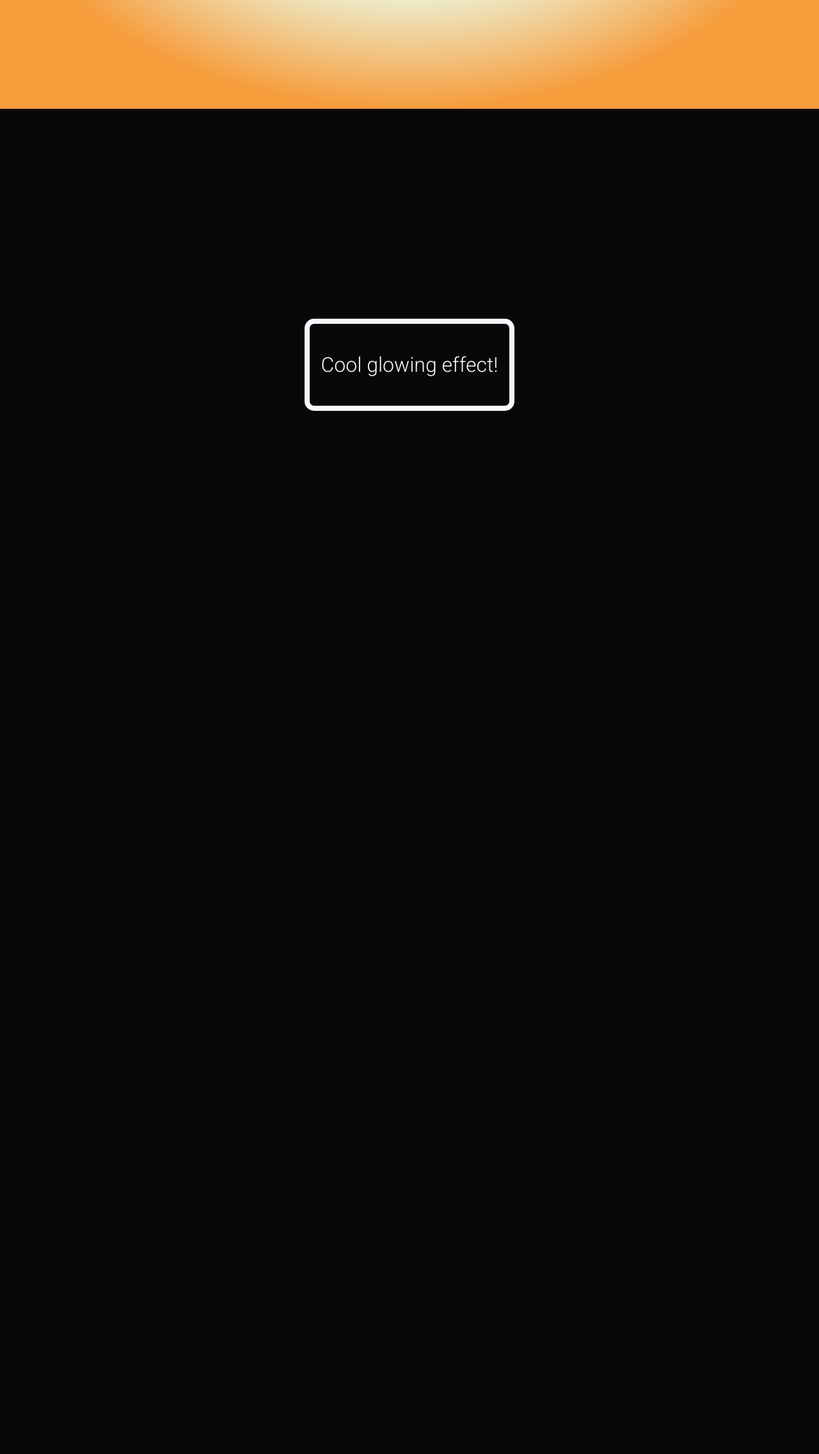
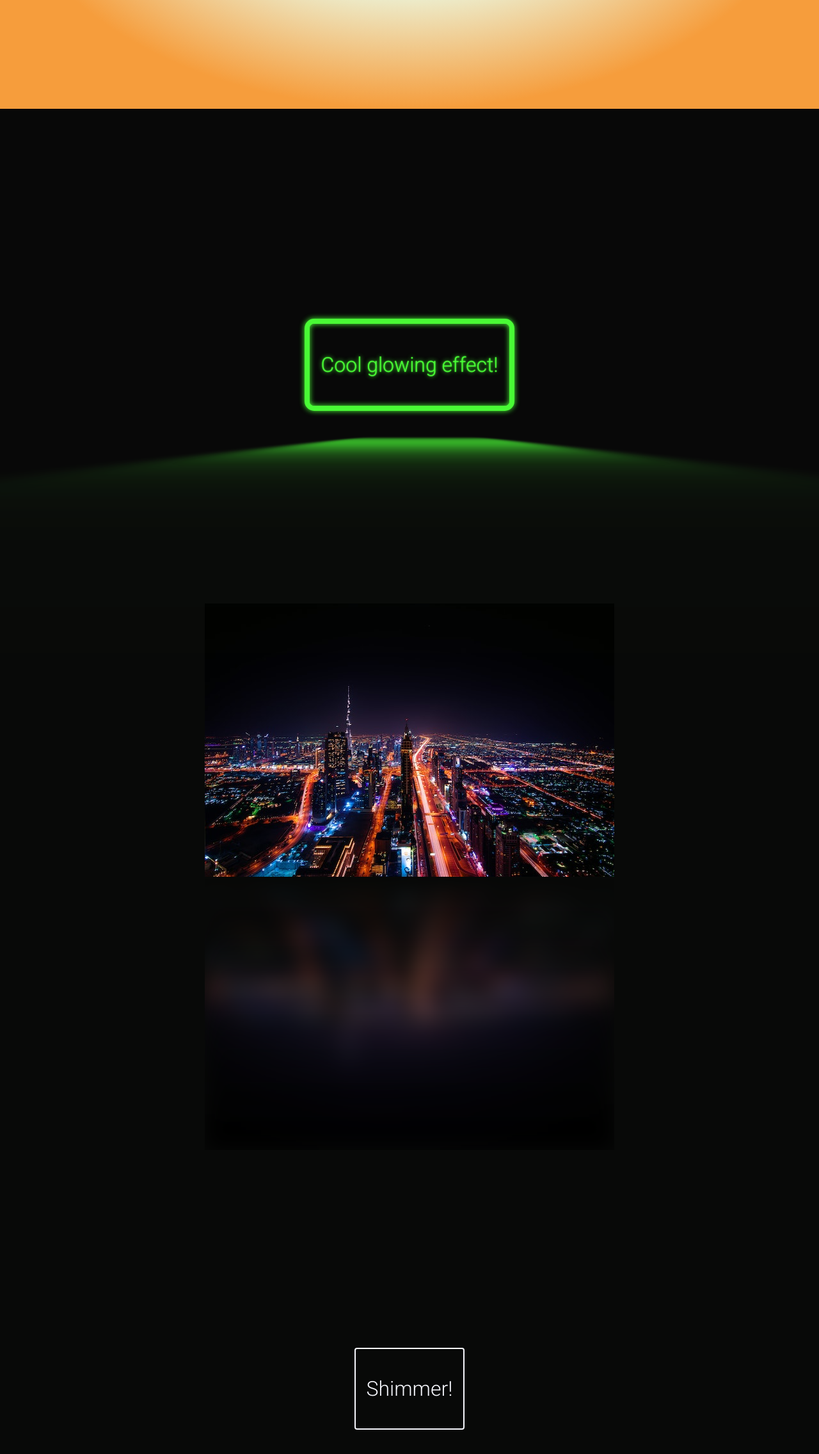
Before and after one commit to Holgermueller/cssplayground, a website: page index.html in a window 1280 px wide. Shown: the part 3830-6102 px from the top of the page at 64% size. Before the commit the page ends 4800 px from the top, so only its background shows below. Drawn offline with Linux system fonts and the light colour scheme.

Commit message:
added some sections

```diff
--- a/index.html
+++ b/index.html
@@ -76,7 +76,21 @@
     <section class="neon-section">
       <div class="neon-content">
         <h2>Cool glowing effect!</h2>
-        <h2 class="mirror"></h2>
+      </div>
+    </section>
+
+    <section class="image-section">
+      <img src="./images/nightcity.png" alt="cityatnight" />
+      <img
+        src="./images/nightcity.png"
+        class="mirror"
+        alt="mirroredcityatnight"
+      />
+    </section>
+
+    <section class="shimmer-section">
+      <div class="shimmer-content">
+        <h2>Shimmer!</h2>
       </div>
     </section>
 
--- a/styles.css
+++ b/styles.css
@@ -1,6 +1,7 @@
 :root {
   --textColor: #008000;
   --backgroundColor: #080808;
+  --otherTextColor: #f8f8ff;
   --typewriterchars: 26;
   --typewriterspeed: 6s;
   --sectionHeight: 100vh;
@@ -32,7 +33,9 @@ section {
 .confession-section,
 .cool-border-section,
 .sunburst-section,
-.neon-section {
+.neon-section,
+.image-section,
+.shimmer-section {
   display: grid;
   place-items: center;
   align-content: center;
@@ -217,7 +220,7 @@ section {
   border-radius: 15px;
   border: 8px solid;
   padding: 18px;
-  border-image: linear-gradient(red, blue, green) 25;
+  border-image: linear-gradient(to right, red, green, blue) 25;
 }
 
 .sunburst-section {
@@ -226,12 +229,44 @@ section {
 
 .neon-content {
   background-color: var(--backgroundColor);
-  color: #f8f8ff;
+  color: HSL(114, 96.1%, 59.6%);
   width: max-content;
   height: max-content;
   border-radius: 15px;
   border: 8px solid;
   padding: 18px;
+  text-shadow: 0 0 0.125rem HSL(114, 96.1%, 59.6%),
+    0 0 0.45rem HSL(114, 96.1%, 59.6%);
+  box-shadow: inset 0 0 0.5em 0 HSL(114, 96.1%, 59.6%),
+    0 0 0.5em 0 HSL(114, 96.1%, 59.6%);
+  position: relative;
+}
+
+.neon-content::before {
+  content: "";
+  position: absolute;
+  background: HSL(114, 96.1%, 59.6%);
+  top: 120%;
+  height: 50%;
+  width: 100%;
+  transform: perspective(1rem) rotateX(40deg) scale(1, 0.35);
+  filter: blur(1em);
+  opacity: 0.7;
+}
+
+.mirror {
+  transform: rotateX(180deg);
+  filter: blur(1rem);
+  mask-image: linear-gradient(to bottom, rgba(0, 0, 0, 1), rgba(0, 0, 0, 0));
+}
+
+.shimmer-content {
+  color: var(--otherTextColor);
+  font-size: 3rem;
+  font-weight: 300;
+  border: 2px solid;
+  border-radius: 0.25rem;
+  padding: 1rem;
 }
 
 .gradient {
```
Also changed, not shown: images/nightcity.png (added), public/styles.css.
